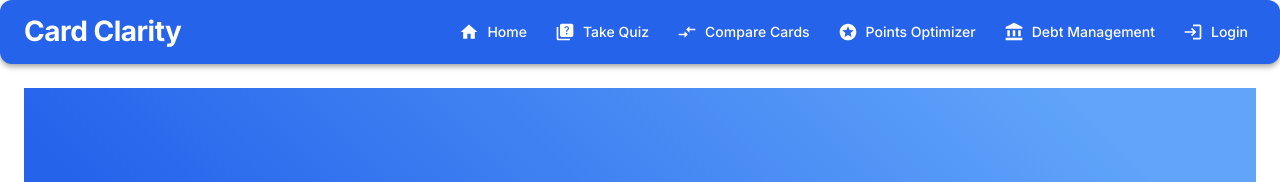
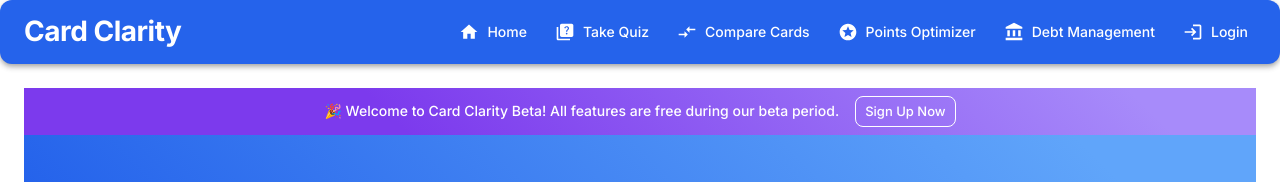
Before and after one commit to nickjackson801/card-clarity, a React (Vite) app: page / in a window 1280 px wide. Shown: the top 182 px of the page. Built offline with nearby package versions, Linux system fonts and the light colour scheme.

Commit message:
Add beta banner to home page

```diff
--- /dev/null
+++ b/src/components/BetaBanner.tsx
@@ -0,0 +1,50 @@
+import { Box, Typography, Button } from '@mui/material';
+import { motion } from 'framer-motion';
+import { useNavigate } from 'react-router-dom';
+
+const BetaBanner = () => {
+  const navigate = useNavigate();
+
+  return (
+    <motion.div
+      initial={{ opacity: 0, y: -20 }}
+      animate={{ opacity: 1, y: 0 }}
+      transition={{ duration: 0.5 }}
+    >
+      <Box
+        sx={{
+          background: 'linear-gradient(45deg, #7c3aed 30%, #a78bfa 90%)',
+          color: 'white',
+          py: 1,
+          px: 2,
+          display: 'flex',
+          alignItems: 'center',
+          justifyContent: 'center',
+          gap: 2,
+          flexWrap: 'wrap',
+        }}
+      >
+        <Typography variant="body2" sx={{ fontWeight: 500 }}>
+          🎉 Welcome to Card Clarity Beta! All features are free during our beta period.
+        </Typography>
+        <Button
+          variant="outlined"
+          size="small"
+          onClick={() => navigate('/auth')}
+          sx={{
+            color: 'white',
+            borderColor: 'white',
+            '&:hover': {
+              borderColor: 'white',
+              bgcolor: 'rgba(255, 255, 255, 0.1)',
+            },
+          }}
+        >
+          Sign Up Now
+        </Button>
+      </Box>
+    </motion.div>
+  );
+};
+
+export default BetaBanner;
--- a/src/pages/Home.tsx
+++ b/src/pages/Home.tsx
@@ -3,6 +3,7 @@ import { CompareArrows, Stars, AccountBalance } from '@mui/icons-material';
 import { Link, useNavigate } from 'react-router-dom';
 import { motion } from 'framer-motion';
 import FeatureSlideshow from '../components/FeatureSlideshow';
+import BetaBanner from '../components/BetaBanner';
 
 const Home = () => {
   const navigate = useNavigate();
@@ -48,6 +49,7 @@ const Home = () => {
 
   return (
     <Box>
+      <BetaBanner />
       {/* Hero Section */}
       <Box
         sx={{
```
